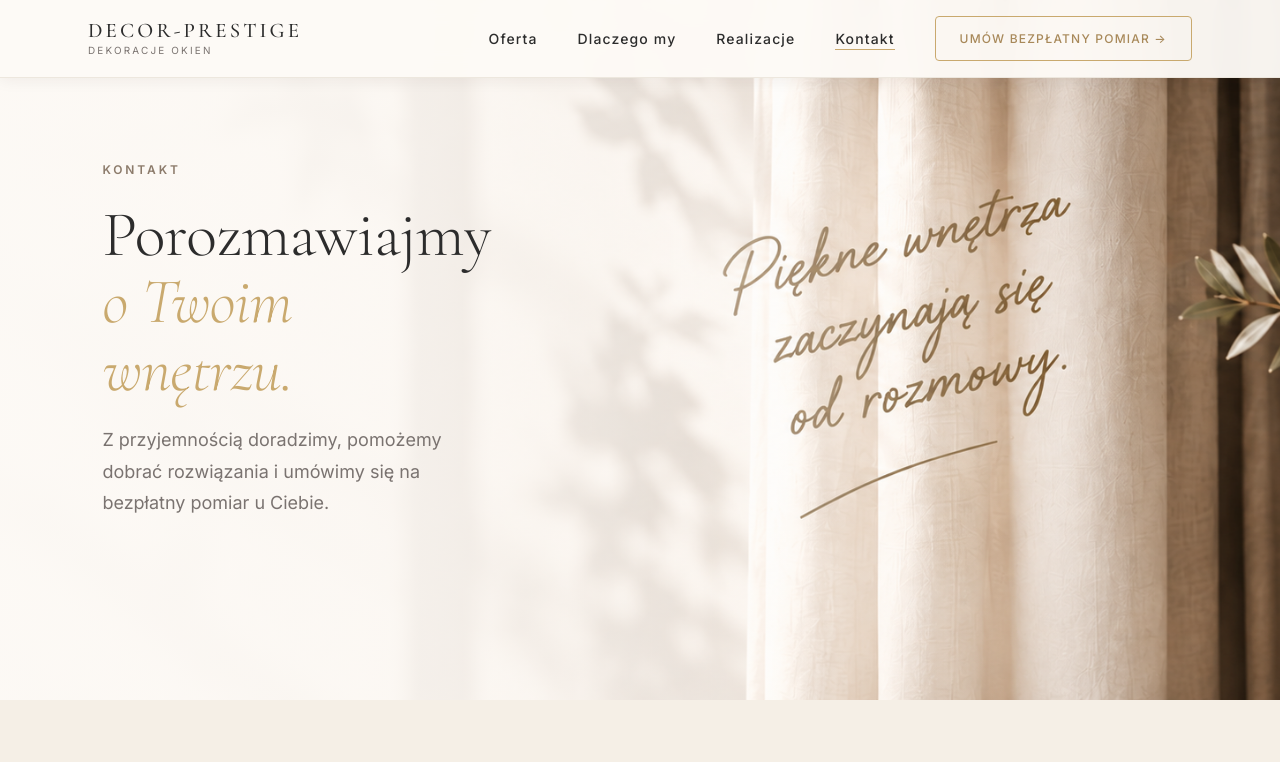
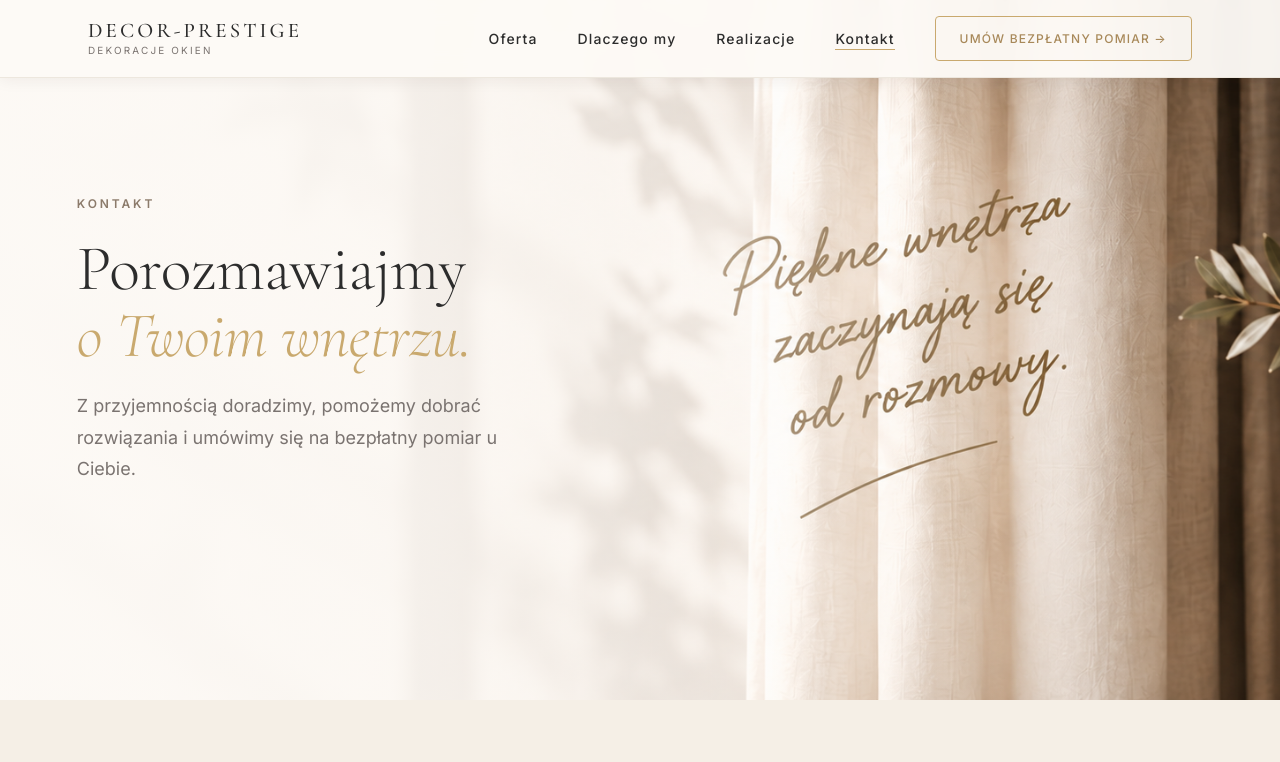
Before and after one commit to web48app/decor-prestige, a React (Vite) app in the folder decor-prestige/: page /kontakt in a window 1280 px wide. Shown: the top 762 px of the page. Built offline with nearby package versions, Linux system fonts and the light colour scheme; grey boxes are pictures that could not be loaded.

Commit message:
fix: widen hero text container

```diff
--- a/decor-prestige/src/pages/ContactPage/ContactPage.module.css
+++ b/decor-prestige/src/pages/ContactPage/ContactPage.module.css
@@ -53,11 +53,12 @@
 .heroText {
   position: relative;
   z-index: 1;
-  max-width: 540px;
+  width: 46%;
+  max-width: 620px;
   display: flex;
   flex-direction: column;
   gap: var(--space-5);
-  padding: clamp(3rem, 6vw, 5rem) clamp(2rem, 5vw, 5rem) clamp(3rem, 6vw, 5rem) clamp(3rem, 8vw, 8rem);
+  padding: clamp(3rem, 6vw, 5rem) clamp(1.5rem, 3vw, 3rem) clamp(3rem, 6vw, 5rem) clamp(2.5rem, 6vw, 7rem);
 }
 
 .heroEyebrow {
```
